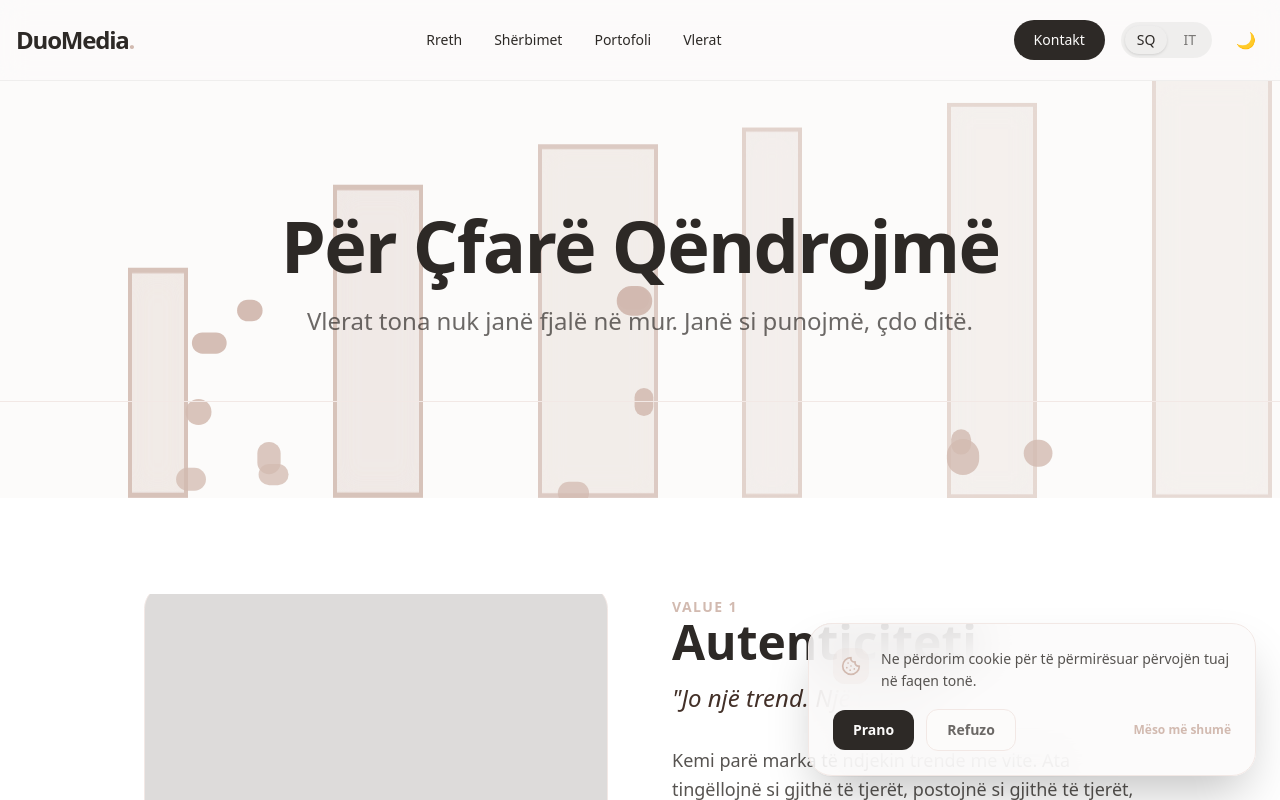
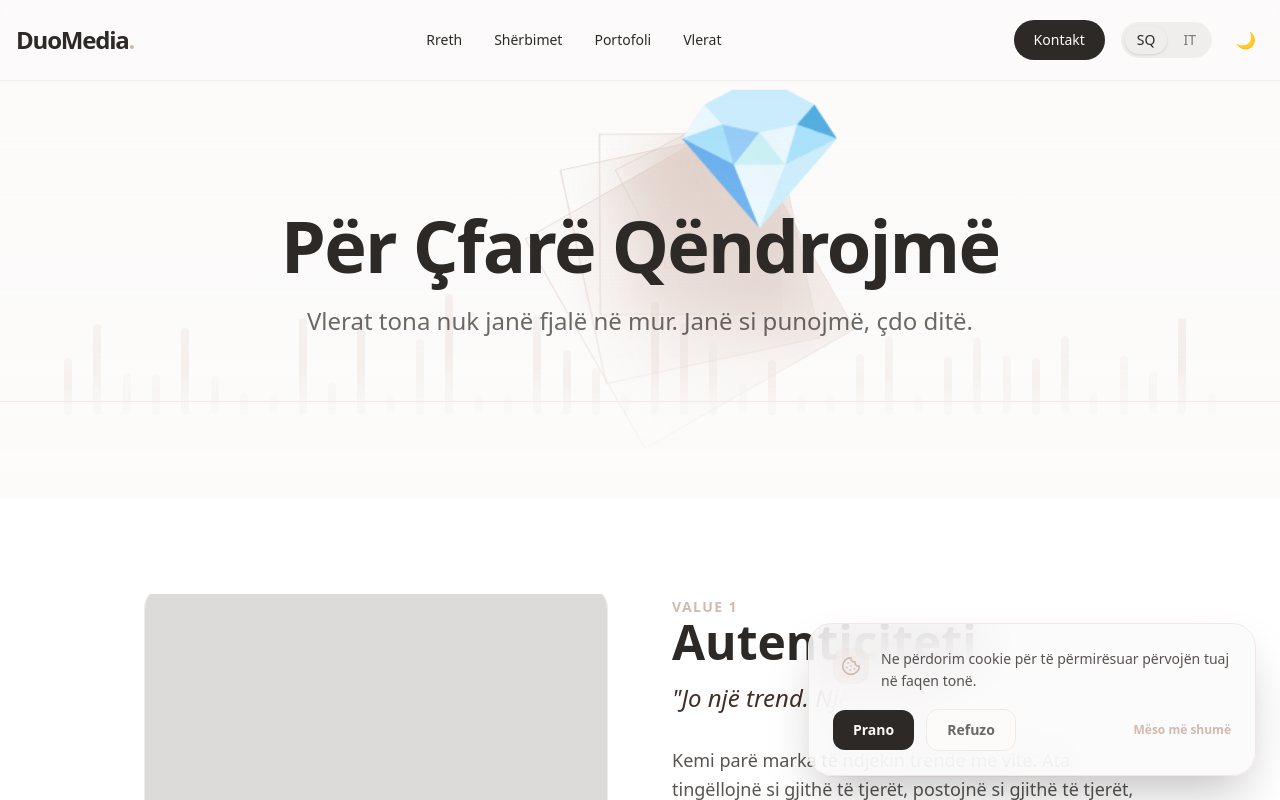
Before and after one commit to portoromano45/duomedia-website, a Next.js app: page /sq/values in a window 1280 px wide. Shown: the top 800 px of the page. Built offline with nearby package versions, Linux system fonts and the light colour scheme.

Commit message:
style: Match internal backgrounds exactly with HeroBackground elements

```diff
--- a/src/app/components/layout/PortfolioBackground.tsx
+++ b/src/app/components/layout/PortfolioBackground.tsx
@@ -5,44 +5,65 @@ import { motion } from "framer-motion";
 export function PortfolioBackground() {
   return (
     <div className="absolute inset-0 overflow-hidden pointer-events-none bg-background">
-      <div className="absolute inset-0 bg-[radial-gradient(ellipse_at_bottom_right,rgba(var(--accent-rgb),0.5),transparent_70%)]" />
+      {/* Base Warm Glow */}
+      <div className="absolute inset-0 bg-[radial-gradient(circle_at_30%_50%,rgba(var(--accent-rgb),0.3),transparent_70%)]" />
 
-      {/* Maximum visibility frames */}
-      <div className="absolute inset-0 opacity-100">
-        {[...Array(10)].map((_, i) => (
+      {/* Architectural Grid */}
+      <div className="absolute inset-0 bg-[linear-gradient(to_right,rgba(var(--border-rgb),0.3)_1px,transparent_1px),linear-gradient(to_bottom,rgba(var(--border-rgb),0.3)_1px,transparent_1px)] bg-[size:8rem_8rem]" />
+
+      {/* 1. Abstract Window Fragments - Gallery style for Portfolio */}
+      <div className="absolute inset-0 opacity-70">
+        {[...Array(6)].map((_, i) => (
           <motion.div
-            key={`frame-${i}`}
+            key={`web-${i}`}
             initial={{ opacity: 0, scale: 0.9 }}
             animate={{
-              opacity: [0.5, 1, 0.5],
-              scale: [0.95, 1.1, 0.95],
-              rotate: [i % 2 === 0 ? -4 : 4, i % 2 === 0 ? 4 : -4]
+              opacity: [0.4, 0.8, 0.4],
+              scale: [0.95, 1.05, 0.95],
+              rotate: [i % 2 === 0 ? -3 : 3, i % 2 === 0 ? 3 : -3]
             }}
-            transition={{ duration: 8 + i * 1.5, repeat: Infinity, delay: i }}
-            className="absolute border-4 border-accent bg-accent/30 backdrop-blur-lg shadow-[0_0_40px_rgba(var(--accent-rgb),0.5)] rounded-2xl"
+            transition={{ duration: 10 + i * 2, repeat: Infinity, delay: i * 1.5 }}
+            className="absolute border-2 border-accent/60 bg-accent/15 backdrop-blur-[6px] shadow-2xl shadow-accent/20"
             style={{
-               width: `${200 + (i % 3) * 120}px`,
-               height: `${250 + (i % 2) * 100}px`,
-               left: `${(i * 12) % 85}%`,
-               top: `${(i * 15) % 80}%`
+              width: `${180 + (i % 3) * 80}px`,
+              height: `${240 + (i % 2) * 60}px`,
+              left: `${(i * 18) % 85}%`,
+              top: `${(i * 15) % 75}%`
             }}
           >
-             <div className="absolute inset-4 border-2 border-accent/80 rounded-xl" />
+            <div className="absolute inset-3 border border-accent/40 bg-accent/5 backdrop-blur-sm" />
           </motion.div>
         ))}
-
-        {/* Intensely bright spotlight */}
-        <motion.div
-           animate={{
-               x: ["-100%", "200%"],
-               opacity: [0, 1, 0]
-           }}
-           transition={{ duration: 6, repeat: Infinity, ease: "easeInOut", delay: 2 }}
-           className="absolute top-0 bottom-0 w-1/2 bg-gradient-to-r from-transparent via-accent to-transparent skew-x-[-30deg] mix-blend-screen"
-        />
       </div>
 
-      <div className="absolute inset-0 bg-[linear-gradient(to_bottom,transparent_0%,rgba(var(--background-rgb),0.6)_60%,var(--background)_100%)]" />
+      {/* 3. Geometric Clusters & Star Emoji - Adjusted for Portfolio */}
+      <div className="absolute top-[15%] left-[10%] opacity-60">
+        {/* Sparkle/Star Emoji for Portfolio */}
+        <motion.div
+          animate={{ scale: [1, 1.4, 1], rotate: [0, 90, 180], opacity: [0.6, 1, 0.6] }}
+          transition={{ duration: 5, repeat: Infinity }}
+          className="absolute top-0 left-0 text-7xl text-accent drop-shadow-[0_0_40px_rgba(var(--accent-rgb),0.8)] select-none"
+        >
+          ✨
+        </motion.div>
+      </div>
+
+      {/* 4. Elegant Flowing Path - Adjusted for Portfolio */}
+      <svg className="absolute w-full h-full opacity-50">
+        <motion.path
+          d="M 2000,200 C 1600,600 1400,100 1000,500 C 600,900 400,400 -100,800"
+          fill="none"
+          stroke="rgba(var(--accent-rgb), 0.9)"
+          strokeWidth="4"
+          strokeDasharray="20 10"
+          initial={{ pathLength: 0 }}
+          animate={{ pathLength: 1 }}
+          transition={{ duration: 20, repeat: Infinity, ease: "linear" }}
+        />
+      </svg>
+
+      {/* Bottom fade to content */}
+      <div className="absolute inset-0 bg-gradient-to-b from-transparent via-background/20 to-background" />
     </div>
   );
 }
--- a/src/app/components/layout/ValuesBackground.tsx
+++ b/src/app/components/layout/ValuesBackground.tsx
@@ -5,52 +5,73 @@ import { motion } from "framer-motion";
 export function ValuesBackground() {
   return (
     <div className="absolute inset-0 overflow-hidden pointer-events-none bg-background">
-      <div className="absolute inset-0 bg-[radial-gradient(ellipse_at_bottom_left,rgba(var(--accent-rgb),0.5),transparent_70%)]" />
+      {/* Base Warm Glow */}
+      <div className="absolute inset-0 bg-[radial-gradient(circle_at_50%_60%,rgba(var(--accent-rgb),0.3),transparent_70%)]" />
 
-      {/* Maximum visibility pillars */}
-      <div className="absolute inset-0 opacity-100">
-        {[...Array(6)].map((_, i) => (
+      {/* Architectural Grid */}
+      <div className="absolute inset-0 bg-[linear-gradient(to_right,rgba(var(--border-rgb),0.3)_1px,transparent_1px),linear-gradient(to_bottom,rgba(var(--border-rgb),0.3)_1px,transparent_1px)] bg-[size:8rem_8rem]" />
+
+      {/* 3. Geometric Clusters & Diamond Emoji - Adjusted for Values (Center Top) */}
+      <div className="absolute top-[15%] left-1/2 -translate-x-1/2 opacity-70">
+         {[...Array(4)].map((_, i) => (
           <motion.div
-            key={`pillar-${i}`}
-            initial={{ opacity: 0, scaleY: 0 }}
+            key={`social-${i}`}
             animate={{
-              opacity: [0.5, 0.9, 0.5],
-              scaleY: [0.9, 1.4, 0.9]
+              scale: [1, 1.3, 1],
+              rotate: [45, 90, 45],
             }}
-            transition={{ duration: 10 + i * 1.5, repeat: Infinity, delay: i, ease: "easeInOut" }}
-            className="absolute bottom-0 border-4 border-accent bg-accent/30 backdrop-blur-md origin-bottom shadow-[0_0_30px_rgba(var(--accent-rgb),0.6)]"
+            transition={{ duration: 8 + i, repeat: Infinity, delay: i * 1.5 }}
+            className="absolute bg-gradient-to-b from-accent/40 to-transparent border border-accent/60 backdrop-blur-md shadow-[0_0_30px_rgba(var(--accent-rgb),0.4)]"
             style={{
-               width: `${60 + (i % 3) * 30}px`,
-               height: `${40 + (i * 15)}%`,
-               left: `${10 + (i * 16)}%`
+              width: `${100 + i * 40}px`,
+              height: `${100 + i * 40}px`,
+              left: `-${(i * 20)}px`,
+              top: `${i * 10}px`
             }}
           />
         ))}
+        {/* Diamond/Gem Emoji for Values */}
+        <motion.div
+          animate={{ y: [0, -15, 0], scale: [1, 1.1, 1], opacity: [0.7, 1, 0.7] }}
+          transition={{ duration: 4, repeat: Infinity }}
+          className="absolute -top-10 left-10 text-9xl text-accent drop-shadow-[0_0_50px_rgba(var(--accent-rgb),0.8)] select-none"
+        >
+          💎
+        </motion.div>
+      </div>
 
-        {/* Huge, bright floating glowing orbs */}
-        {[...Array(20)].map((_, i) => (
+       {/* 2. Audio Waves - Adjusted for Values (Bottom spreading across) */}
+       <div className="absolute bottom-[20%] left-[5%] right-[5%] flex justify-between items-end gap-2 opacity-50 h-32">
+        {[...Array(40)].map((_, i) => (
           <motion.div
-            key={`spark-${i}`}
+            key={`wave-${i}`}
             animate={{
-              y: ["100vh", "-20vh"],
-              x: [
-                  `${10 + (i % 6) * 15}vw`,
-                  `${10 + (i % 6) * 15 + (i % 2 === 0 ? 10 : -10)}vw`
-              ],
-              opacity: [0, 1, 0],
-              scale: [1, 2, 1]
+              height: [20, 50 + Math.random() * 80, 20],
+              opacity: [0.3, 0.8, 0.3]
             }}
-            transition={{ duration: 10 + Math.random() * 8, repeat: Infinity, delay: Math.random() * 3 }}
-            className="absolute rounded-full bg-accent shadow-[0_0_20px_rgba(var(--accent-rgb),1),0_0_40px_rgba(var(--accent-rgb),1)]"
-            style={{
-              width: `${10 + Math.random() * 10}px`,
-              height: `${10 + Math.random() * 10}px`,
+            transition={{
+              duration: 1.5 + Math.random() * 2,
+              repeat: Infinity,
+              ease: "easeInOut",
+              delay: i * 0.05
             }}
+            className="w-2 bg-gradient-to-t from-accent/40 via-accent to-accent/60 rounded-full shadow-[0_0_20px_rgba(var(--accent-rgb),0.6)]"
           />
         ))}
       </div>
 
-      <div className="absolute inset-0 bg-[linear-gradient(to_bottom,transparent_0%,rgba(var(--background-rgb),0.5)_50%,var(--background)_100%)]" />
+      {/* 5. Glowing Prism - Soft aura around values */}
+      <motion.div
+        animate={{
+          rotate: [0, -360],
+          opacity: [0.2, 0.5, 0.2],
+        }}
+        transition={{ duration: 35, repeat: Infinity, ease: "linear" }}
+        className="absolute bottom-[-20%] left-[-20%] w-full h-[150%] bg-[conic-gradient(from_0deg,transparent,rgba(var(--accent-rgb),0.5),transparent)] blur-[150px]"
+      />
+
+      {/* Bottom fade to content */}
+      <div className="absolute inset-0 bg-gradient-to-b from-transparent via-background/20 to-background" />
     </div>
   );
 }
```
Also changed, not shown: src/app/components/layout/AboutBackground.tsx (+64 -25 lines), src/app/components/layout/ServicesBackground.tsx (+55 -29 lines).
